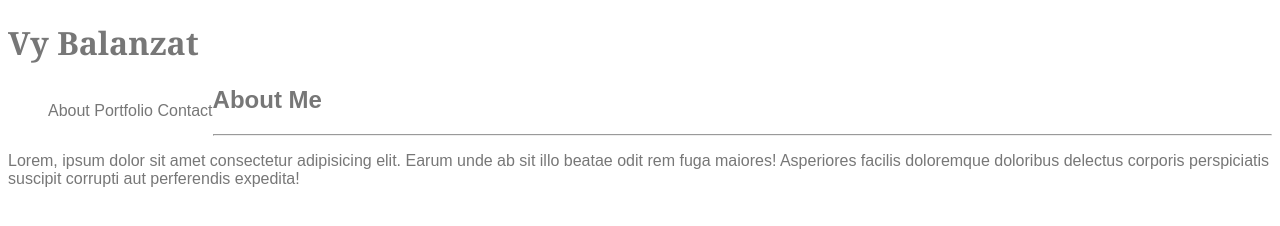
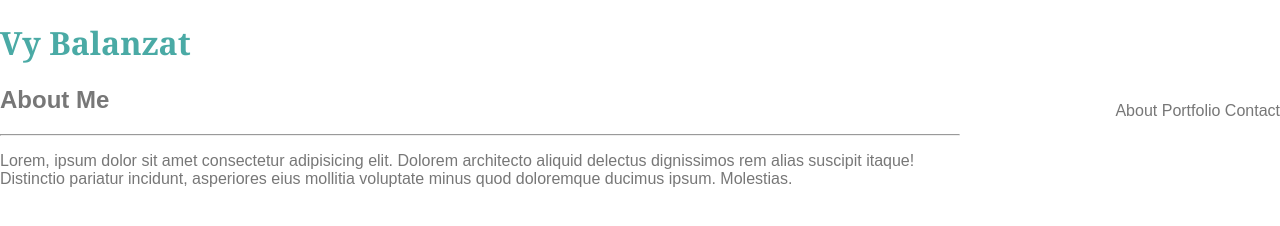
Before and after one commit to vybalanzat/vybalanzat.github.io, a plain HTML site: page portfolio.html in a window 1280 px wide. Drawn offline with Linux system fonts and the light colour scheme.

Commit message:
more updates

```diff
--- a/assets/css/style.css
+++ b/assets/css/style.css
@@ -1,22 +1,39 @@
 
  * {
     box-sizing: border-box;
+
   }
 
   body {
     font-family: Arial, Helvetica, sans-serif;
     color: #777;
+    margin: auto;
   }
 
   h1 {
       font-family: Georgia, 'Times New Roman', Times, serif;
-  }
+      background-color: #fff;
+      border-color: #ccc;
+      color: #4aaaa5;
+
+    }
 
 ul {
     list-style-type: none;
-    float: left;
+    float: right;
 }
 
 li {
     display: inline;
 }
+
+.font {
+    font-family: Arial, Helvetica, sans-serif;
+    color: #777;
+
+}
+
+section {
+    width: 960px;
+
+}
--- a/portfolio.html
+++ b/portfolio.html
@@ -12,17 +12,19 @@
 <body>
   <h1>Vy Balanzat</h1>
 
-  <ul class=>
+  <ul>
     <li>About</li>
     <li >Portfolio</li>
     <li>Contact</li>
   </ul>
 
+  <section>
   <h2>About Me</h2>
 
   <hr>
 
-  <p>Lorem, ipsum dolor sit amet consectetur adipisicing elit. Earum unde ab sit illo beatae odit rem fuga maiores! Asperiores facilis doloremque doloribus delectus corporis perspiciatis suscipit corrupti aut perferendis expedita!</p>
+  <p>Lorem, ipsum dolor sit amet consectetur adipisicing elit. Dolorem architecto aliquid delectus dignissimos rem alias suscipit itaque! Distinctio pariatur incidunt, asperiores eius mollitia voluptate minus quod doloremque ducimus ipsum. Molestias.</p>
+</section>
 
 </body>
 </html>
```
